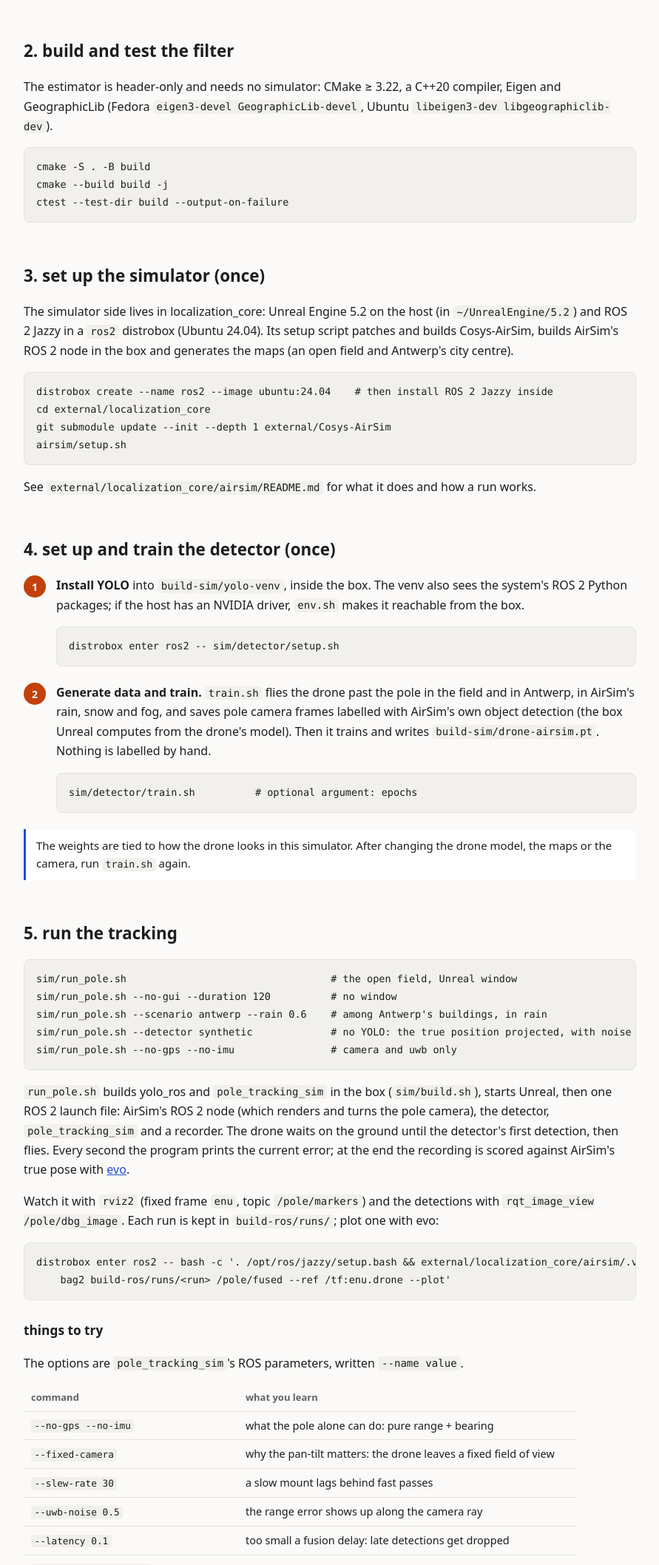
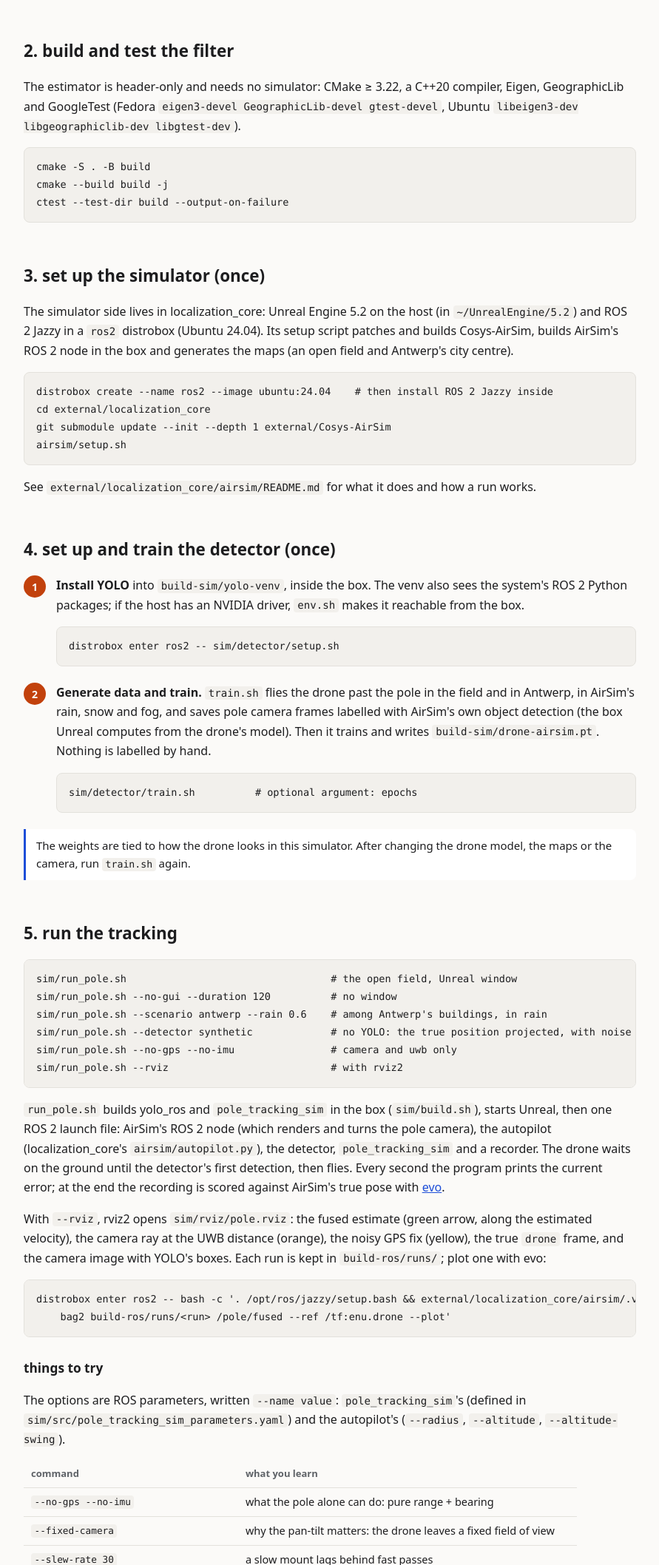
Before and after one commit to ulastanersoyak/drone_localization, a plain HTML site: page docs/getting-started.html in a window 1280 px wide. Shown: the part 684-2800 px from the top of the page at 74% size, without its empty margins (194-1085 px from the left). Drawn offline with Linux system fonts and the light colour scheme.

Commit message:
update the readme and guides for the autopilot, rviz2 and the new tests

```diff
--- a/docs/getting-started.html
+++ b/docs/getting-started.html
@@ -68,7 +68,7 @@ cd drone_localization</code></pre>
 git -c protocol.file.allow=always submodule update --init</code></pre>
 
 <h2>2. build and test the filter</h2>
-<p>The estimator is header-only and needs no simulator: CMake ≥ 3.22, a C++20 compiler, Eigen and GeographicLib (Fedora <code>eigen3-devel GeographicLib-devel</code>, Ubuntu <code>libeigen3-dev libgeographiclib-dev</code>).</p>
+<p>The estimator is header-only and needs no simulator: CMake ≥ 3.22, a C++20 compiler, Eigen, GeographicLib and GoogleTest (Fedora <code>eigen3-devel GeographicLib-devel gtest-devel</code>, Ubuntu <code>libeigen3-dev libgeographiclib-dev libgtest-dev</code>).</p>
 <pre><code>cmake -S . -B build
 cmake --build build -j
 ctest --test-dir build --output-on-failure</code></pre>
@@ -95,13 +95,14 @@ airsim/setup.sh</code></pre>
 sim/run_pole.sh --no-gui --duration 120          # no window
 sim/run_pole.sh --scenario antwerp --rain 0.6    # among Antwerp's buildings, in rain
 sim/run_pole.sh --detector synthetic             # no YOLO: the true position projected, with noise
-sim/run_pole.sh --no-gps --no-imu                # camera and uwb only</code></pre>
-<p><code>run_pole.sh</code> builds yolo_ros and <code>pole_tracking_sim</code> in the box (<code>sim/build.sh</code>), starts Unreal, then one ROS 2 launch file: AirSim's ROS 2 node (which renders and turns the pole camera), the detector, <code>pole_tracking_sim</code> and a recorder. The drone waits on the ground until the detector's first detection, then flies. Every second the program prints the current error; at the end the recording is scored against AirSim's true pose with <a href="https://github.com/MichaelGrupp/evo">evo</a>.</p>
-<p>Watch it with <code>rviz2</code> (fixed frame <code>enu</code>, topic <code>/pole/markers</code>) and the detections with <code>rqt_image_view /pole/dbg_image</code>. Each run is kept in <code>build-ros/runs/</code>; plot one with evo:</p>
+sim/run_pole.sh --no-gps --no-imu                # camera and uwb only
+sim/run_pole.sh --rviz                           # with rviz2</code></pre>
+<p><code>run_pole.sh</code> builds yolo_ros and <code>pole_tracking_sim</code> in the box (<code>sim/build.sh</code>), starts Unreal, then one ROS 2 launch file: AirSim's ROS 2 node (which renders and turns the pole camera), the autopilot (localization_core's <code>airsim/autopilot.py</code>), the detector, <code>pole_tracking_sim</code> and a recorder. The drone waits on the ground until the detector's first detection, then flies. Every second the program prints the current error; at the end the recording is scored against AirSim's true pose with <a href="https://github.com/MichaelGrupp/evo">evo</a>.</p>
+<p>With <code>--rviz</code>, rviz2 opens <code>sim/rviz/pole.rviz</code>: the fused estimate (green arrow, along the estimated velocity), the camera ray at the UWB distance (orange), the noisy GPS fix (yellow), the true <code>drone</code> frame, and the camera image with YOLO's boxes. Each run is kept in <code>build-ros/runs/</code>; plot one with evo:</p>
 <pre><code>distrobox enter ros2 -- bash -c '. /opt/ros/jazzy/setup.bash &amp;&amp; external/localization_core/airsim/.venv/bin/evo_traj \
     bag2 build-ros/runs/&lt;run&gt; /pole/fused --ref /tf:enu.drone --plot'</code></pre>
 <h3>things to try</h3>
-<p>The options are <code>pole_tracking_sim</code>'s ROS parameters, written <code>--name value</code>.</p>
+<p>The options are ROS parameters, written <code>--name value</code>: <code>pole_tracking_sim</code>'s (defined in <code>sim/src/pole_tracking_sim_parameters.yaml</code>) and the autopilot's (<code>--radius</code>, <code>--altitude</code>, <code>--altitude-swing</code>).</p>
 <table>
 <tr><th>command</th><th>what you learn</th></tr>
 <tr><td><code>--no-gps --no-imu</code></td><td>what the pole alone can do: pure range + bearing</td></tr>
```
Also changed, not shown: docs/how-it-works.html (+4 -3 lines), 1 other file.
